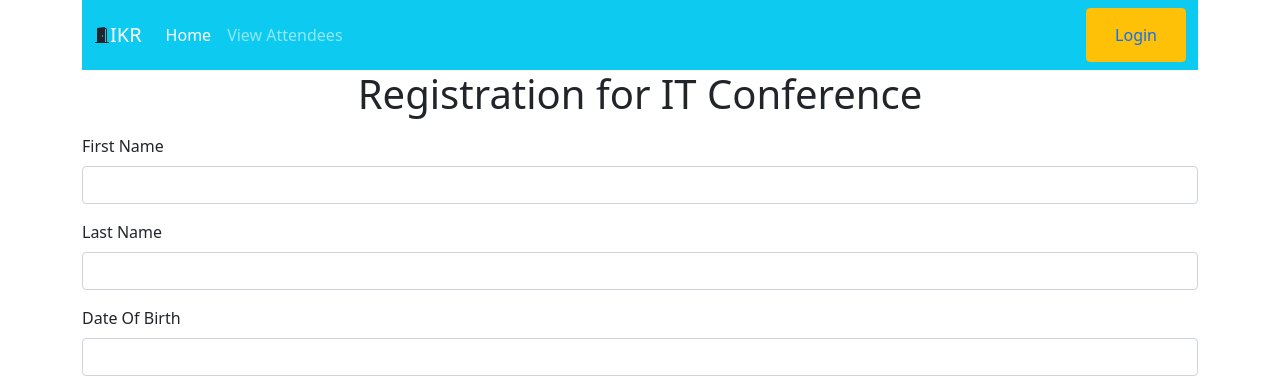
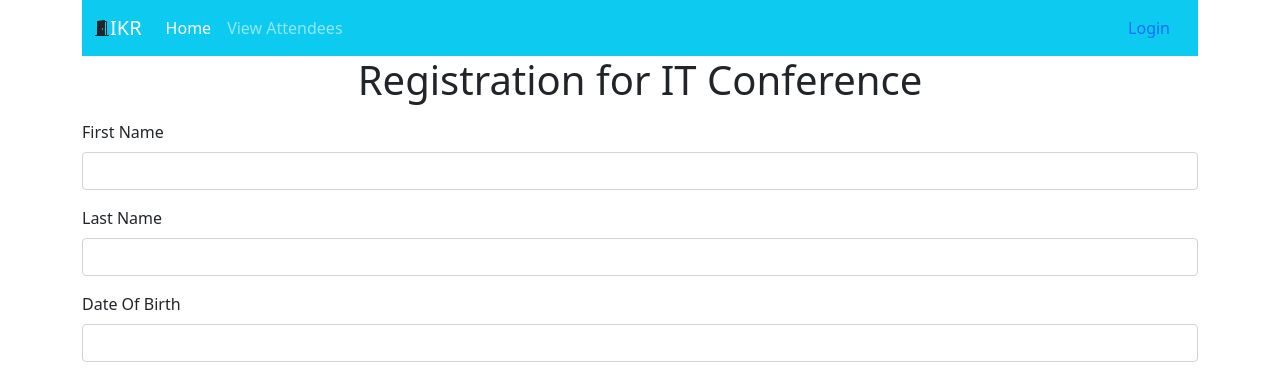
Before and after one commit to ikram251/Attendence, a PHP site: page /index.php in a window 1280 px wide. Shown: the top 380 px of the page. Run offline with PHP 8.4, Linux system fonts and the light colour scheme; data that the repository does not hold is empty; some libraries are stand-ins or nearby versions.

Commit message:
Update header.php

```diff
--- a/includes/header.php
+++ b/includes/header.php
@@ -42,7 +42,8 @@ include_once 'includes/session.php'; ?>
                 <?php
                   if(!isset($_SESSION['userid'])){
                 ?>
-                <button class="btn btn-warning" type="submit"><a class="nav-link active" aria-current="page" href="login.php">Login</a></button>
+                <!-- <button class="btn btn-warning" type="submit"><a class="nav-link active" aria-current="page" href="login.php">Login</a></button> -->
+                <a class="nav-link active" aria-current="page" href="login.php">Login</a>
                 <?php } else { ?>
                   <span text-white>Hello <?php echo $_SESSION['username'] ?>! </span></a>
                   <!-- <button class="btn btn-warning" type="submit"><a class="nav-item nav-link" href="logout.php">Logout</a></button> -->
```
